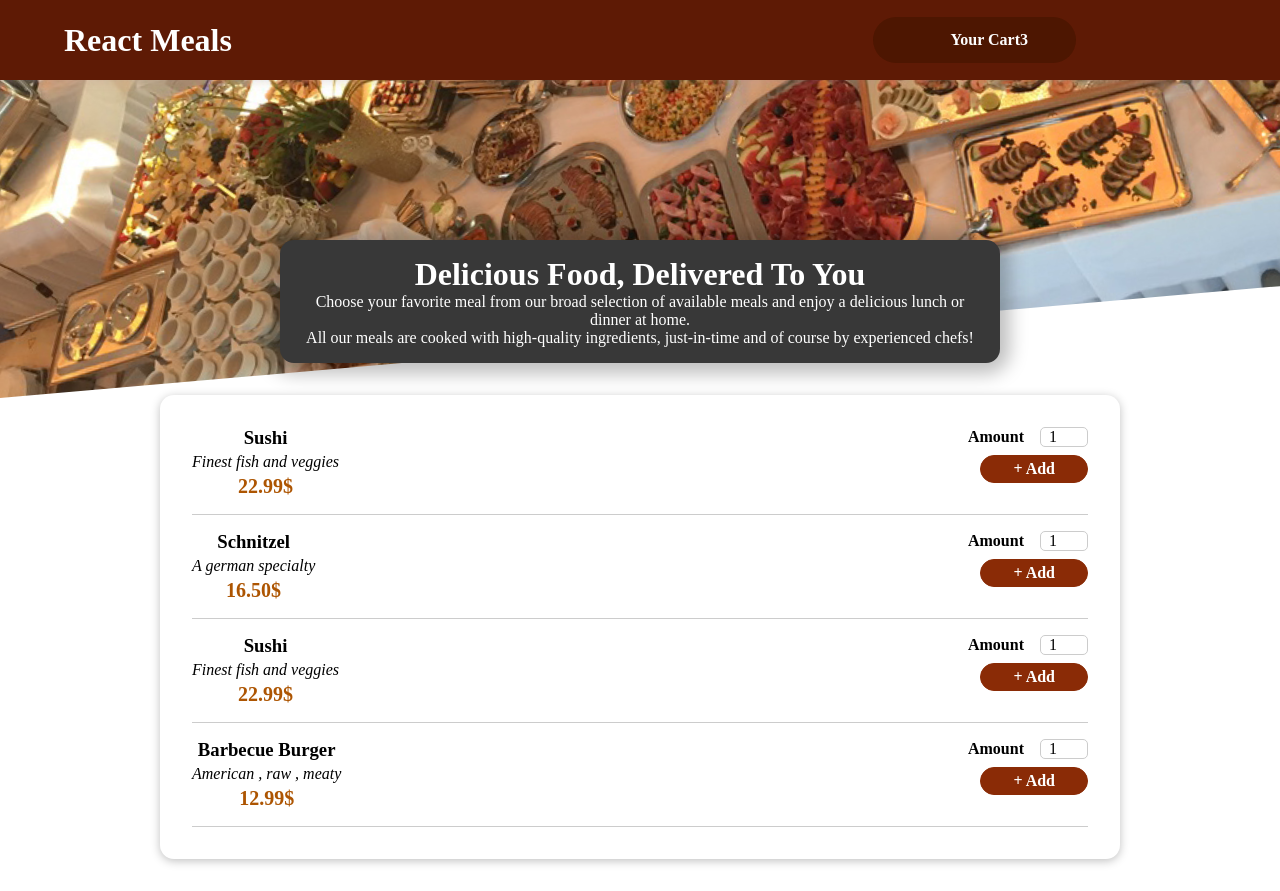
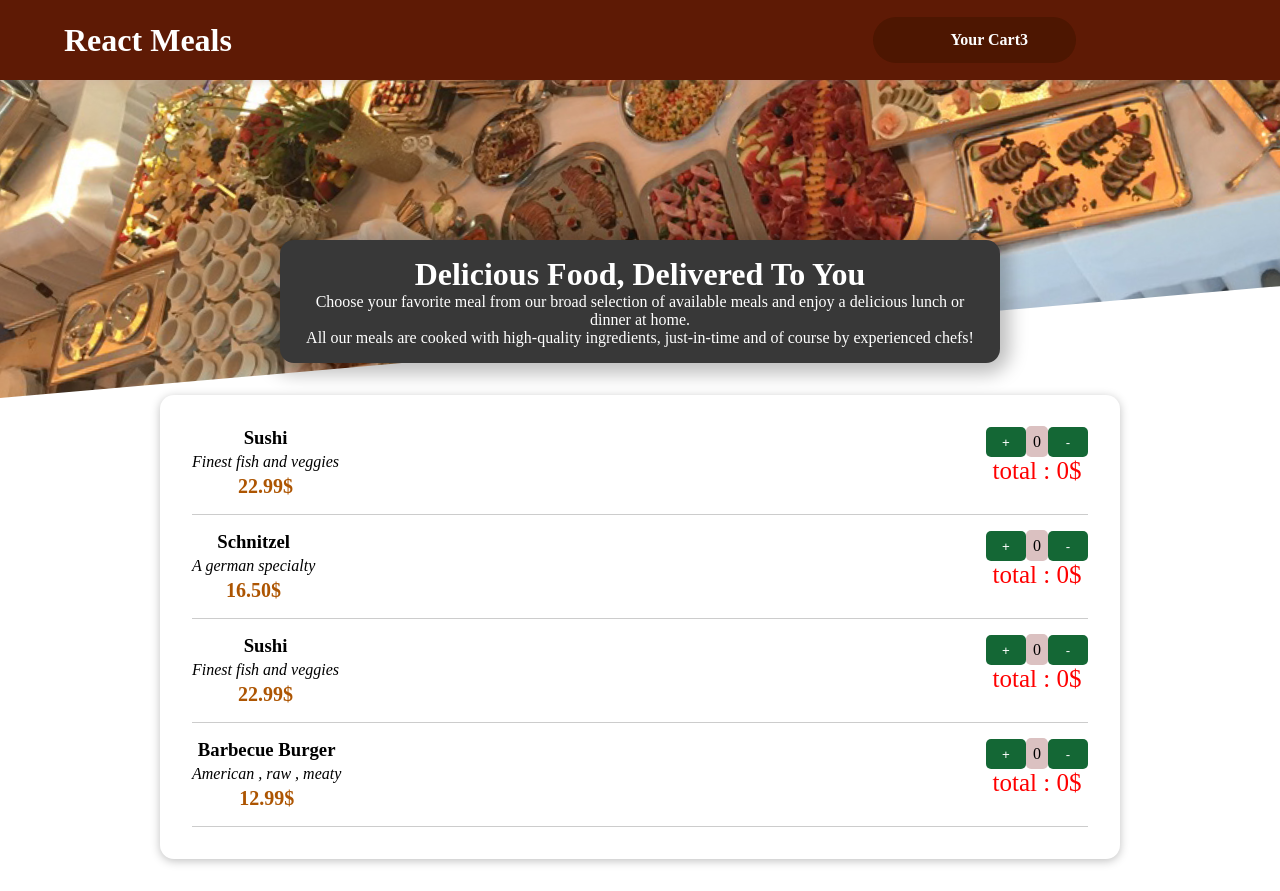
Before and after one commit to asylbek00/project_order, a React (Create React App) app: page / in a window 1280 px wide. Built offline with nearby package versions, Linux system fonts and the light colour scheme; some icons are missing.

Commit message:
finish counter

```diff
--- a/src/components/Meals/MealItem.js/MealItem.jsx
+++ b/src/components/Meals/MealItem.js/MealItem.jsx
@@ -15,8 +15,8 @@ function MealItem(props) {
         <p className={classes.description}>{props.description}</p>
         <p className={classes.price}>{price1}$</p>
       </div>
-      {/* <Counter price2={price1}/> */}
-      <div><MealItemForm id={props.id}/></div>
+      <Counter price2={price1}/>
+      {/* <div><MealItemForm id={props.id}/></div> */}
 
       {/* <div>
         <MealItemForm />
```
